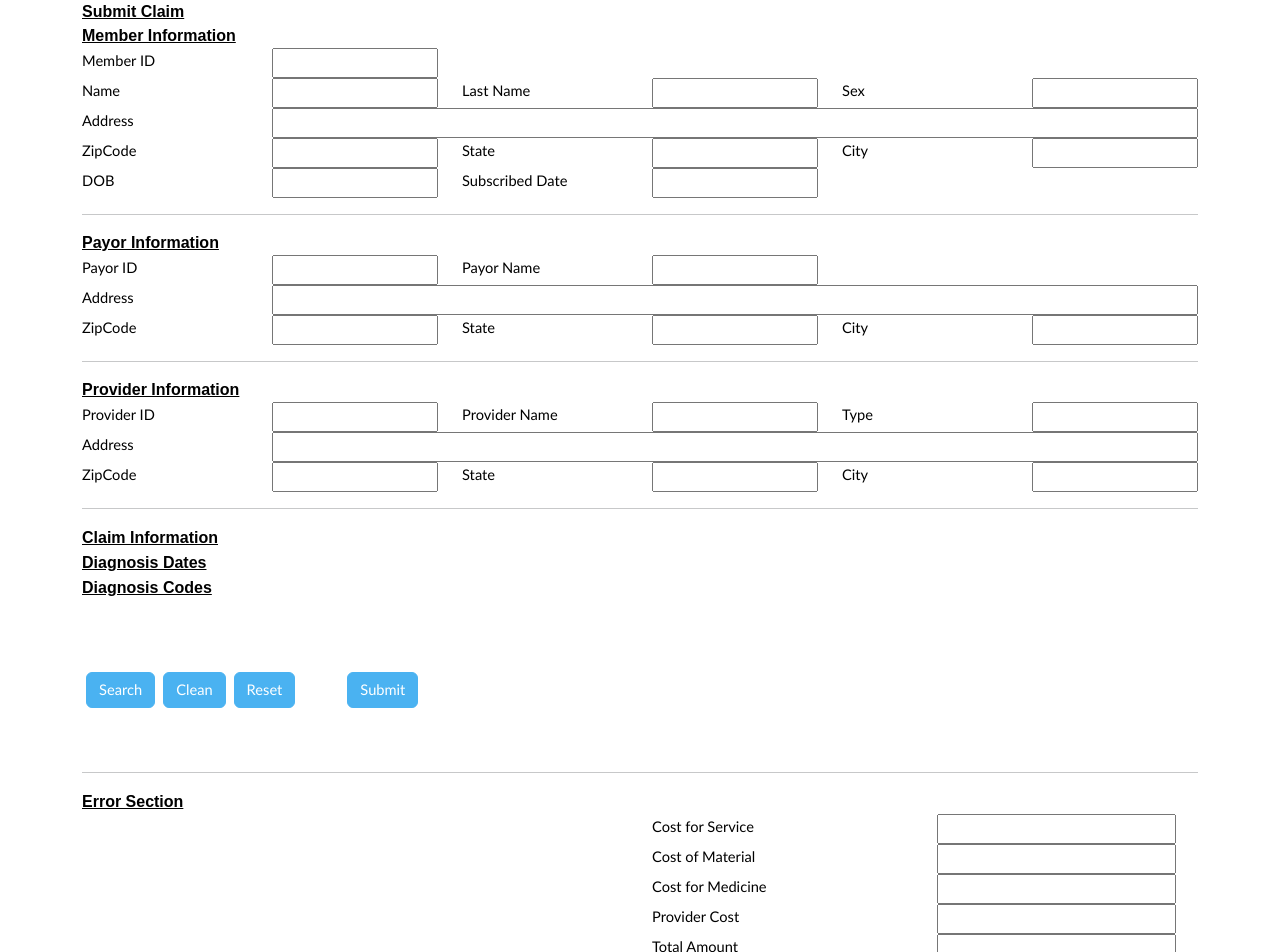
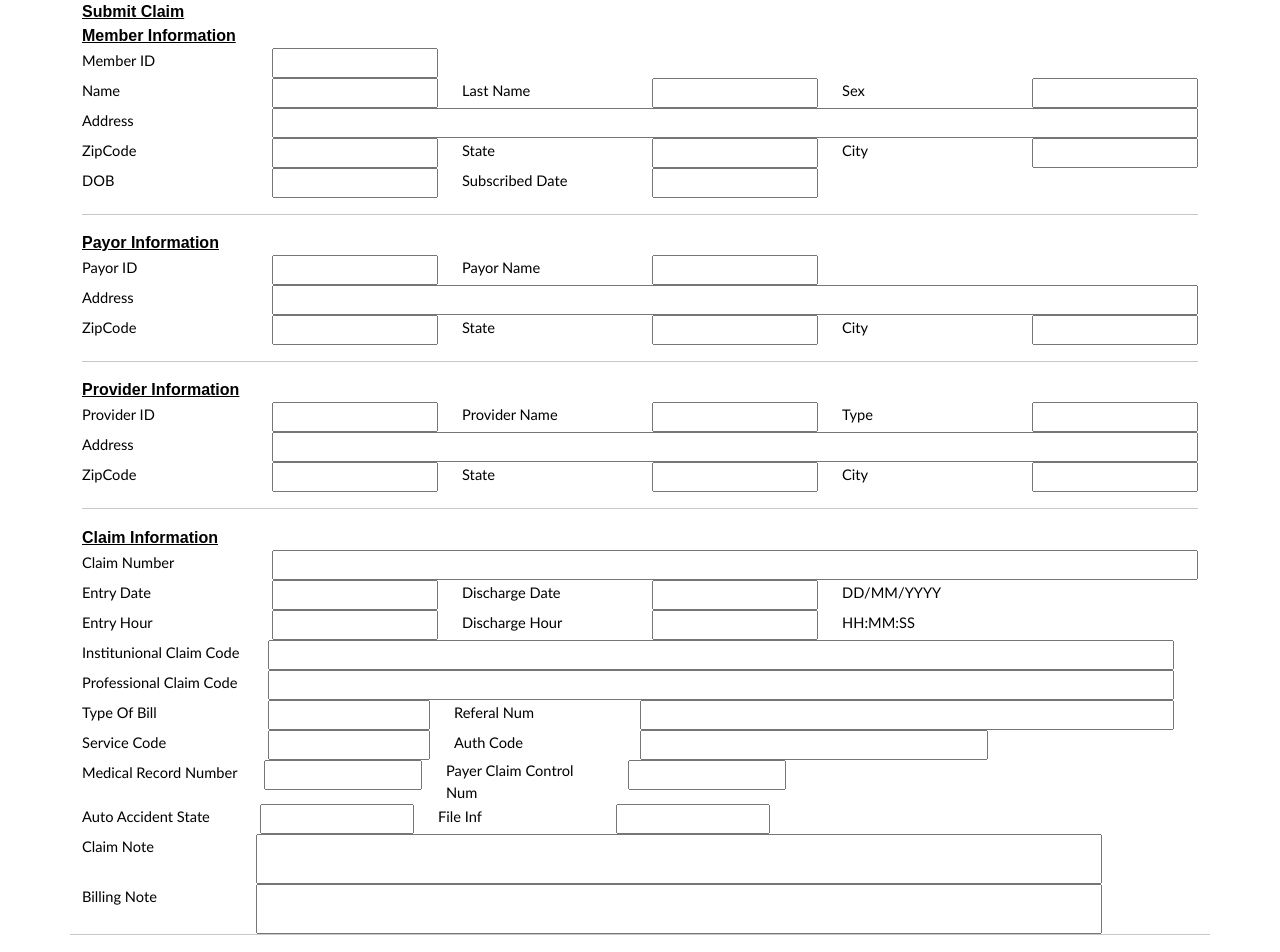
Before and after one commit to DiegoE-prog/Blue-Cross-JCE-2021, a React (Create React App) app in the folder frontend/jce-app/: page /ClaimPage in a window 1280 px wide. Shown: the top 952 px of the page. Built offline with nearby package versions, Linux system fonts and the light colour scheme.

Commit message:
Section Claim Information in Submit Claim UI

```diff
--- a/frontend/jce-app/src/views/Claims/ClaimPage.js
+++ b/frontend/jce-app/src/views/Claims/ClaimPage.js
@@ -200,12 +200,156 @@ function ClaimPage () {
                 <hr></hr>
 
 
-              <div className='col-6'>
+              <div className='col-2'>
+                <label className='header-jce' >Claim Information</label>
+             </div>
+             <div className='row'>
+             <div className='col-2'>
+          <label className="general-jce">Claim Number</label>
+          </div>
 
-                <label className='header-jce' >Claim Information</label>
-              </div>
-              <div className='col-6'>
+          <div className='col-10'>
+            <input className='w-100'></input>
+          </div>
 
+          <div className='col-2'>
+          <label className="general-jce">Entry Date</label>
+          </div>
+
+          <div className='col-2'>
+            <input className='w-100'></input>
+          </div>
+
+          <div className='col-2'>
+          <label className="general-jce">Discharge Date</label>
+          </div>
+
+          <div className='col-2'>
+            <input className='w-100'></input>
+          </div>
+
+          <div className='col-2'>
+          <label className="general-jce">DD/MM/YYYY</label>
+          </div>
+<div className='row'></div>
+          <div className='col-2'>
+          <label className="general-jce">Entry Hour</label>
+          </div>
+          <div className='col-2'>
+            <input className='w-100'></input>
+          </div>
+          <div className='col-2'>
+          <label className="general-jce">Discharge Hour</label>
+          </div>
+          <div className='col-2'>
+            <input className='w-100'></input>
+          </div>
+          <div className='col-2'>
+          <label className="general-jce">HH:MM:SS</label>
+          </div>
+          <div className='row'>
+          <div className='col-2'>
+          <label className="general-jce">Institunional Claim Code</label>
+          </div>
+          <div className='col-10'>
+            <input className='w-100'></input>
+          </div>
+          <div className='col-2'>
+          <label className="general-jce">Professional Claim Code</label>
+          </div>
+          <div className='col-10'>
+            <input className='w-100'></input>
+          </div>
+
+          <div className='col-2'>
+            <label className='general-jce'>Type Of Bill</label>
+          </div>
+
+          <div className='col-2'>
+            <input className='w-100'></input>
+          </div>
+
+          <div className='col-2'>
+            <label className='general-jce'>Referal Num</label>
+          </div>
+          <div className='col-6'>
+            <input className='w-100'></input>
+          </div>
+          <div className='col-2'>
+          <label className="general-jce">Service Code</label>
+          </div>
+
+          <div className='col-2'>
+            <input className='w-100'></input>
+          </div>
+
+          <div className='col-2'>
+          <label className="general-jce">Auth Code</label>
+          </div>
+
+          <div className='col-4'>
+            <input className='w-100'></input>
+          </div>
+<div className='row'>
+          <div className='col-2'>
+          <label className="general-jce">Medical Record Number</label>
+          </div>
+          <div className='col-2'>
+            <input className='w-100'></input>
+          </div>
+
+          <div className='col-2'>
+          <label className="general-jce">Payer Claim Control Num</label>
+          </div>
+
+          <div className='col-2'>
+            <input className='w-100'></input>
+          </div>
+<div className='row'>
+          <div className='col-2'>
+          <label className="general-jce">Auto Accident State</label>
+          </div>
+          <div className='col-2'>
+            <input className='w-100'></input>
+          </div>
+          <div className='col-2'>
+          <label className="general-jce">File Inf</label>
+          </div>
+          <div className='col-2'>
+            <input className='w-100'></input>
+          </div>
+          <div className='row'>
+          <div className='col-2'>
+          <label className="general-jce">Claim Note</label>
+
+          </div>
+          <div className='col-10'>
+            <input className='w-100' style={{height: '50px'}}></input>
+          </div>
+          </div>
+          <div className='row'>
+          <div className='col-2'>
+          <label className="general-jce">Billing Note</label>
+
+          </div>
+          <div className='col-10'>
+            <input className='w-100' style={{height: '50px'}}></input>
+          </div>
+          </div>
+
+</div>
+  </div>
+
+
+
+</div>
+
+
+
+
+
+
+            <hr></hr>
 
                 <label className='header-jce' >Diagnosis Dates</label>
               </div>
@@ -230,7 +374,7 @@ function ClaimPage () {
 
 <div className='col-6'>
 
-                <label className='header-jce'>Error Section</label>
+
               </div>
 
       <div className='row'>
```
